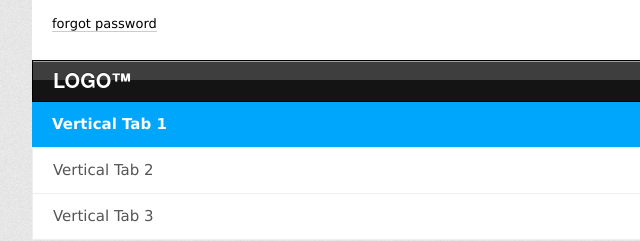
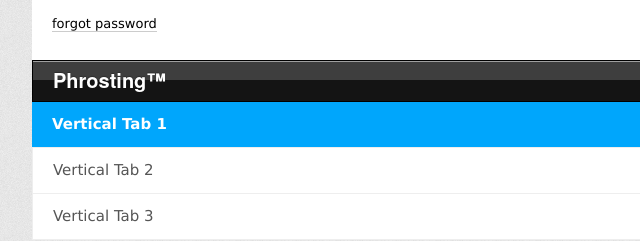
Before and after one commit to anthonydimitre/anthonydimitre.github.com, a plain HTML site: page index.html in a window 1280 px wide. Shown: the part 4584-4825 px from the top of the page, 118-758 px from the left. Drawn offline with Linux system fonts and the light colour scheme.

Commit message:
Phrosing in bottom header

```diff
--- a/index.html
+++ b/index.html
@@ -323,7 +323,7 @@
 
  <!--  	navheader  -->
 	<navheader class="nice large black navheader full-width">
-	      <div class="navlogo">LOGO™</div>
+	      <div class="navlogo">Phrosting™</div>
 	</navheader>
 	<!--  	navheader  -->
 
```
